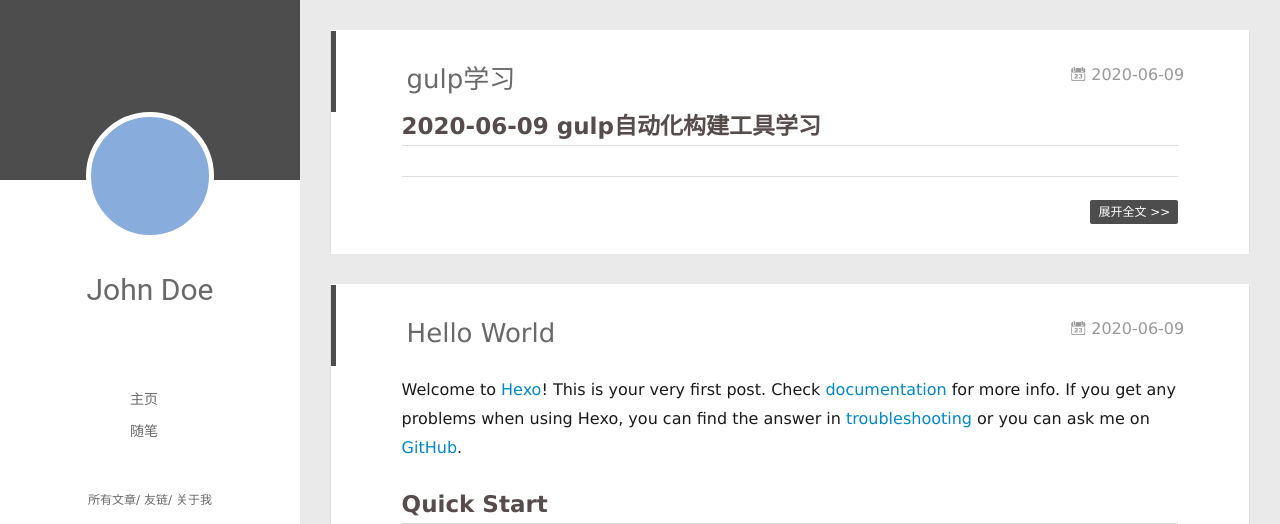
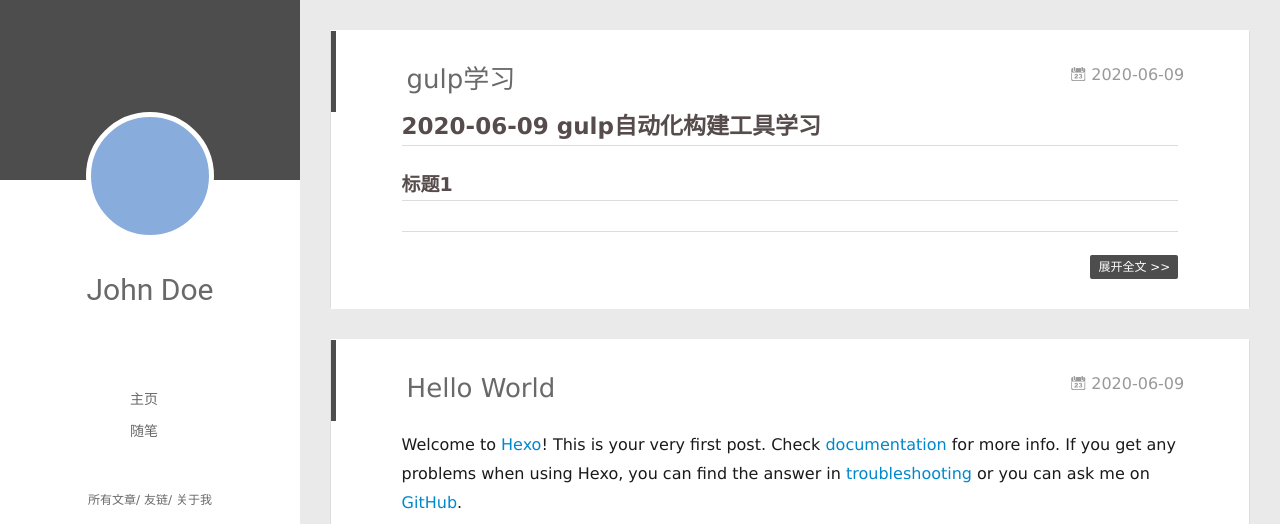
Before and after one commit to GGLEWO/GGLEWO.github.io, a plain HTML site: page index.html in a window 1280 px wide. Shown: the top 524 px of the page. Drawn offline with Linux system fonts and the light colour scheme; no server answers.

Commit message:
Site updated: 2020-06-09 22:43:06

```diff
--- a/index.html
+++ b/index.html
@@ -172,7 +172,7 @@
 
     <div class="article-entry" itemprop="articleBody">
 
-        <h2 id="2020-06-09-gulp自动化构建工具学习"><a href="#2020-06-09-gulp自动化构建工具学习" class="headerlink" title="2020-06-09 gulp自动化构建工具学习"></a>2020-06-09 gulp自动化构建工具学习</h2>
+        <h2 id="2020-06-09-gulp自动化构建工具学习"><a href="#2020-06-09-gulp自动化构建工具学习" class="headerlink" title="2020-06-09 gulp自动化构建工具学习"></a>2020-06-09 gulp自动化构建工具学习</h2><h3 id="标题1"><a href="#标题1" class="headerlink" title="标题1"></a>标题1</h3>
 
 
 
```
Also changed, not shown: 2020/06/09/gulp学习/index.html (+4 -4 lines).
